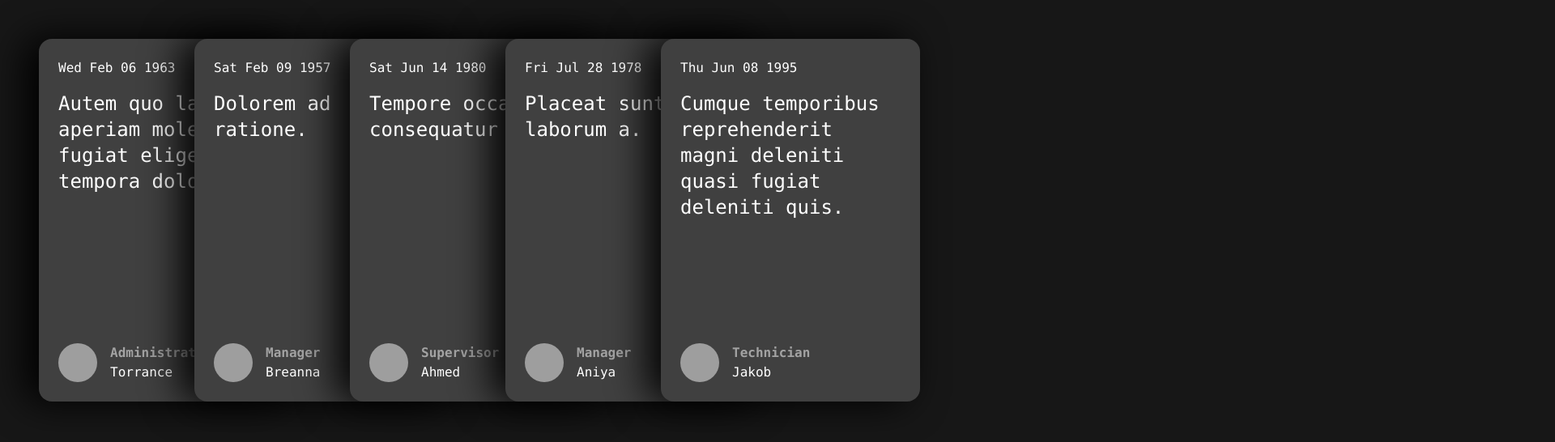
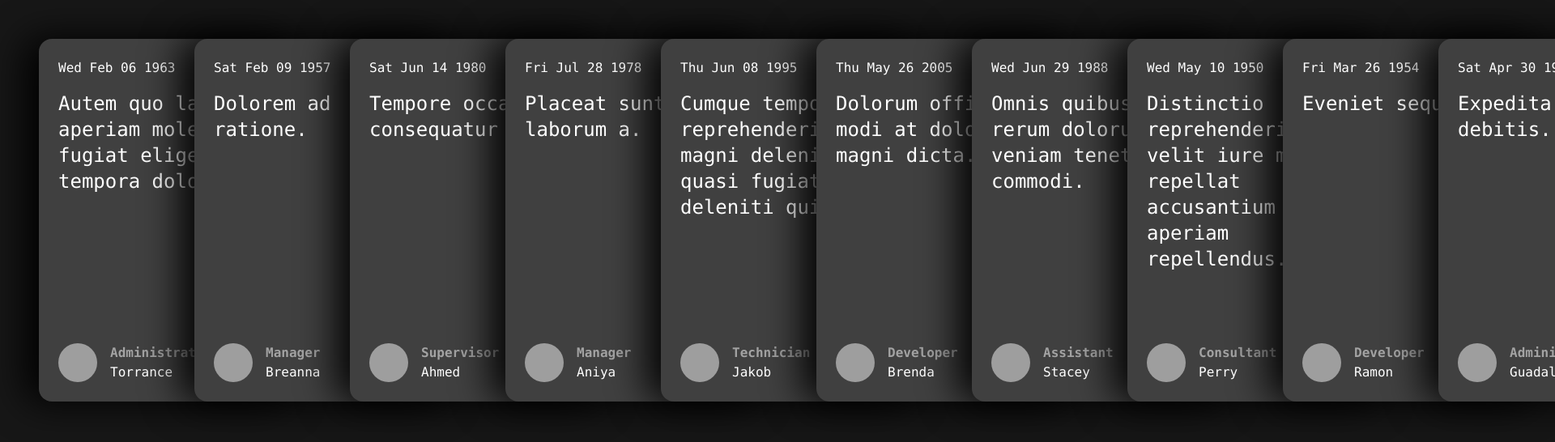
Before and after one commit to ikkedaniel/card-hover-css-only, a React (Vite) app: page / in a window 1280 px wide. Shown: the top 546 px of the page at 81% size, 1920 px wide, since content can reach past the window. Built offline with nearby package versions, Linux system fonts and the light colour scheme; grey boxes are pictures that could not be loaded.

Commit message:
removed all css handmade css classes

```diff
--- a/index.html
+++ b/index.html
@@ -7,7 +7,7 @@
     <title>Card hover CSS only</title>
   </head>
   <body class="font-mono text-white bg-neutral-900">
-    <div class="h-screen" id="root"></div>
+    <div id="root"></div>
     <script type="module" src="/src/main.jsx"></script>
   </body>
 </html>
--- a/src/App.jsx
+++ b/src/App.jsx
@@ -3,7 +3,7 @@ import { faker } from '@faker-js/faker'
 
 function Card() {
   return (
-    <article className="relative flex flex-col max-w-xs p-6 -ml-32 duration-200 ease-in-out group aspect-card bg-neutral-700 card rounded-2xl first:ml-0 hover:-translate-y-4">
+    <article className="relative flex flex-col p-6 -ml-32 duration-200 ease-in-out w-80 group aspect-card bg-neutral-700 rounded-2xl first:ml-0 hover:-translate-y-4">
       <header>
         <p>{faker.date.birthdate().toDateString()}</p>
         <p className="mt-4 text-2xl group-hover:text-transparent group-hover:bg-clip-text group-hover:bg-gradient-to-r group-hover:from-purple-400 group-hover:to-pink-600">
@@ -24,11 +24,7 @@ function Card() {
 }
 
 function App() {
-  return (
-    <>
-      <section className="flex p-12 overflow-hidden">{Array(5).fill(<Card />)}</section>
-    </>
-  )
+  return <section className="absolute flex p-12">{Array(10).fill(<Card />)}</section>
 }
 
 export default App
--- a/src/App.sass
+++ b/src/App.sass
@@ -1,6 +1,15 @@
-.card
+// Hide scrollbar for Chrome, Safari and Opera
+body::-webkit-scrollbar
+    display: none
+
+// Hide scrollbar for IE, Edge and Firefox
+body
+    -ms-overflow-style: none // IE and Edge
+    scrollbar-width: none // Firefox
+
+article
     box-shadow: -1rem 0 3rem #000
 
 // https://developer.mozilla.org/en-US/docs/Web/CSS/General_sibling_combinator
-.card:hover ~ .card
+article:hover ~ article
     transform: translateX(130px)
```
